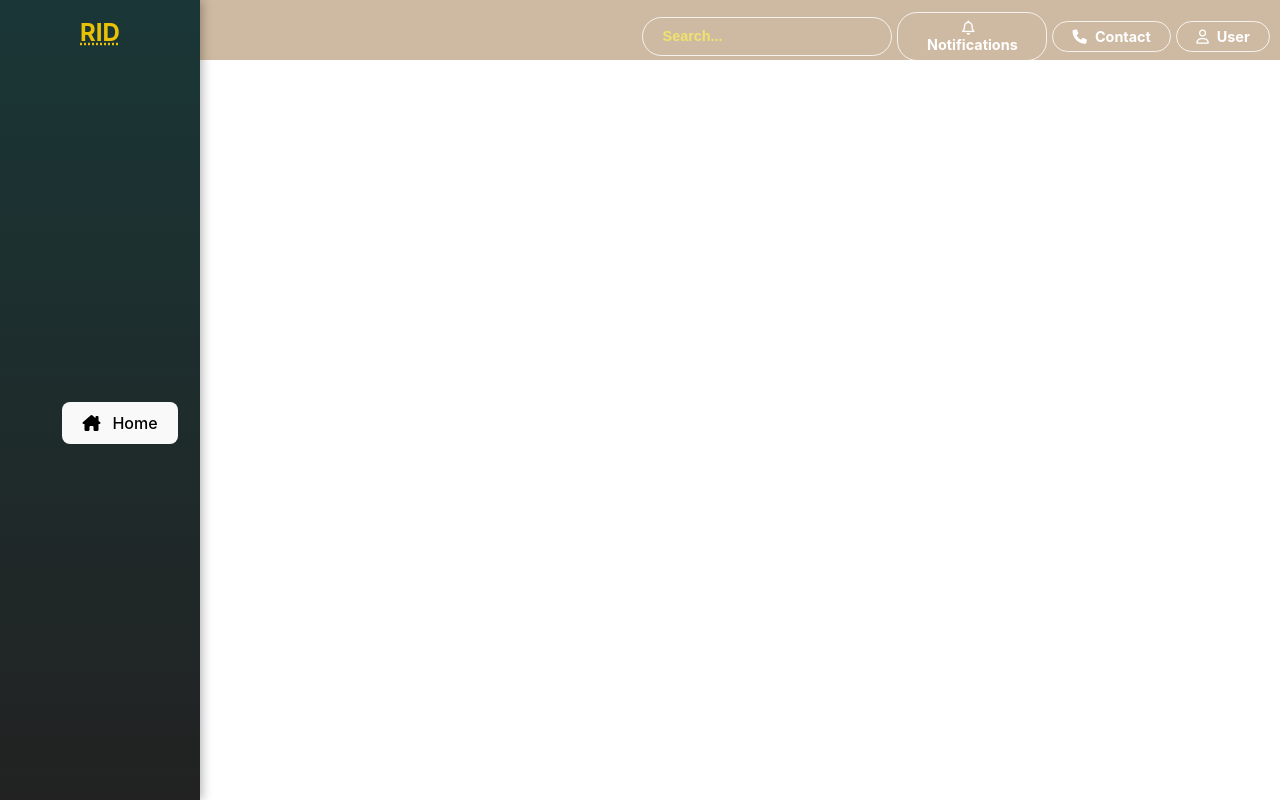
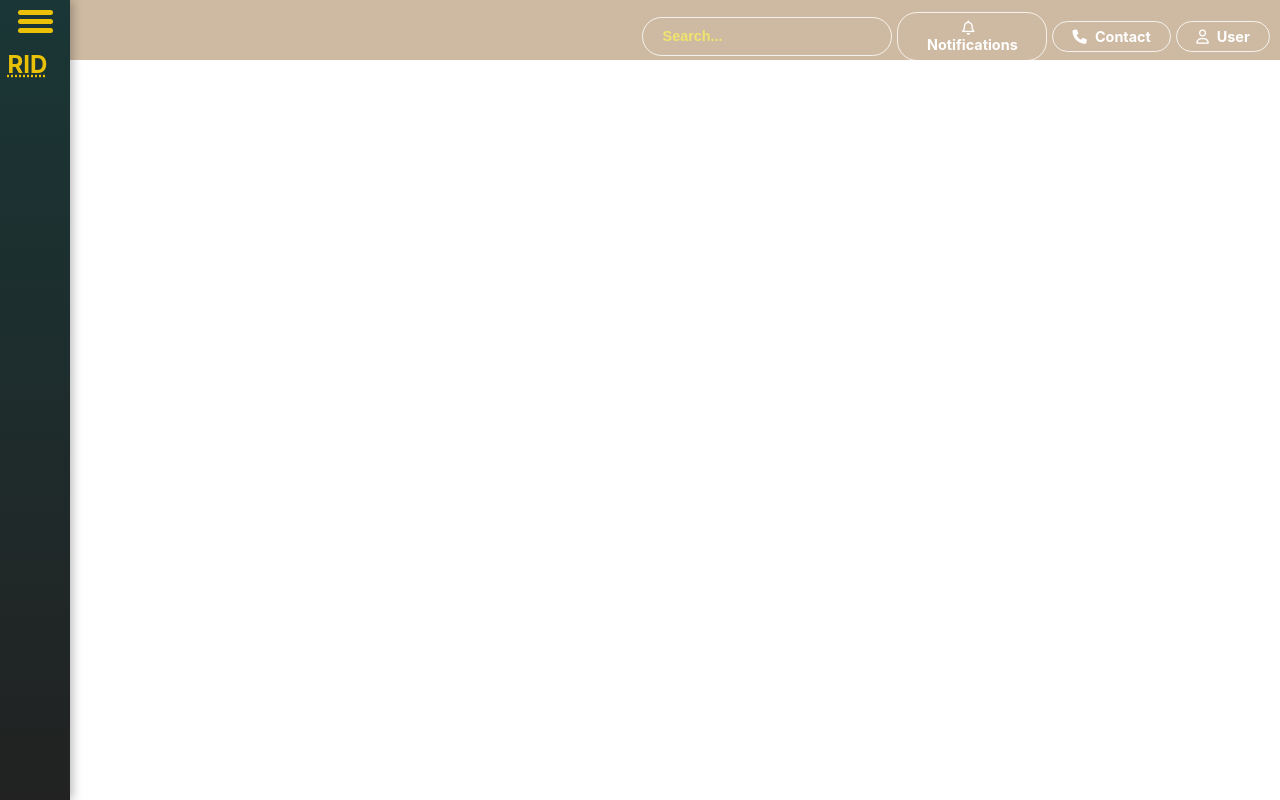
Before and after one commit to filodamos/ramarendezvous, a React (Vite) app: page / in a window 1280 px wide. Built offline with nearby package versions, Linux system fonts and the light colour scheme.

Commit message:
Making a custom  button for expanding the sidebar

```diff
--- a/src/components/SideBar/index.module.css
+++ b/src/components/SideBar/index.module.css
@@ -1,64 +1,73 @@
 .SideBar {
-  background: linear-gradient(
-    to bottom,
-    #1a3636,
-    #222222
-  ); /* Gradient background */
-
-  width: 60px; /* Default width when collapsed */
+  background: linear-gradient(to bottom, #1a3636, #222222); /* Gradient background */
+  width: 70px; /* Default width when collapsed */
   height: 100%; /* Full height */
   color: white;
   display: grid;
-  grid-template-rows: auto 1fr auto; /* Allows spacing with top, center, bottom areas */
-  justify-items: center;
+  grid-auto-flow: row; /* Items arranged in rows */
+  grid-auto-rows: max-content; /* Adjust rows based on content size */
+  justify-content: center; /* Align items to the center */
+  align-items: center;
   transition: width 0.3s ease, background-color 0.3s ease;
-  box-shadow: 2px 0 10px rgba(0, 0, 0, 0.3); /* Subtle shadow for depth */
+  box-shadow: 2px 0 10px rgba(0, 0, 0, 0.3); /* Shadow for depth */
   z-index: 10;
+
   .logo {
-    display: grid;
-    /* flex-direction: column; Ensures any vertical content stays vertically aligned */
-    align-items: center; /* Centers horizontally */
-    justify-content: center; /* Centers vertically */
     margin-top: 10px;
     width: 100%;
     height: 100%;
+
+    & a {
+      color: #f8cb04ef;
+      text-decoration: underline dotted;
+      font-size: 1.5rem;
+      font-weight: bold;
+    }
   }
 
-  .logo a {
-    color: #f8cb04ef;
-    text-decoration: underline dotted;
-    font-size: 1.5rem;
-    font-weight: bold;
-  }
-  .menu_item {
-    display: grid;
-    justify-items: center; /* Centers the icon horizontally */
-    align-items: center; /* Centers the icon vertically */
-    height: 100%; /* Ensures it uses the full height of the container */
-    width: 100%; /* Add this to match the width of the sidebar */
-    .menu_icon {
-      display: grid;
-      align-items: center; /* Centers vertically */
-      justify-items: center; /* Centers horizontally */
-      height: 100%;
-      width: 100%; /* Ensure it uses the full width of .menu_item */
+  .toggle_button {
+    gap: 10px;
+    cursor: pointer;
+    padding: 10px;
+    background:none;
+    border: none;
+
+    .container {
+      display: grid;           /* Grid for vertical bars */
+      grid-template-rows: repeat(3, 5px); /* Three rows, each 5px tall (the height of each bar) */
+      grid-gap: 4px;           /* Space between the bars */
+      height: 22px;            /* Total height */
+      width: 35px;             /* Hamburger width */
+      position: relative;
+
+      .bar1, .bar2, .bar3 {
+        width: 100%;
+        height: 5px;             /* Height of each individual bar */
+        background-color:#f8cb04ef; /* Visible white color */
+        border-radius: 5px;      /* Rounded edges for cleaner look */
+        transition: transform 0.4s ease, opacity 0.4s ease; /* Smooth transitions */
+
+      }
+
     }
-    .menu_button {
-      display: none;
+    .change .bar1 {
+      transform: translateY(7px) rotate(45deg); /* Rotate bar1 */
+    }
+
+    .change  .bar2 {
+      opacity: 0; /* Hide bar2 when the hamburger is toggled */
+    }
+
+    .change  .bar3 {
+      transform: translateY(-7px) rotate(-45deg); /* Rotate bar3 */
     }
   }
-  &:hover {
-    width: 200px; /* Sidebar width when open */
-    .menu_item {
-      .menu_icon {
-        display: none;
-      }
-      .menu_button {
-        display: inline-grid;
-        grid-template-columns: max-content 1fr;
-        gap: 0.75rem;
-        align-items: center;
-      }
-    }
+
+
+  &[data-sidebaropen= "true"]{
+    width: 200px;
+
   }
+
+
 }
--- a/src/components/SideBar/index.tsx
+++ b/src/components/SideBar/index.tsx
@@ -1,34 +1,49 @@
+import React, { useState } from 'react'
 import styles from './index.module.css'
 
-function handleButtonClick(msg: string) {
-  console.log(msg)
-}
-
-function MenuItem({ label, iconClass }: { label: string; iconClass: string }) {
+// MenuItem component
+function MenuItem({ label, iconClass }) {
   return (
     <div className={styles.menu_item}>
       <i className={`${styles.menu_icon} ${iconClass}`} />
-      <button
-        className={styles.menu_button}
-        onClick={() => handleButtonClick(`${label} Button`)}
-      >
-        <i className={iconClass} />
-        {label}
-      </button>
+      <span className={styles.menu_label}>{label}</span>
     </div>
   )
 }
 
+// SideBar component with hamburger button
 export function SideBar() {
+  const [sidebarOpen, setSidebarOpen] = useState<boolean>(false)
+
+  const toggleSidebar = () => {
+    setSidebarOpen(!sidebarOpen) // Toggle state for opening the sidebar
+  }
+
   return (
-    <div className={styles.SideBar}>
+    <div className={styles.SideBar} data-sidebaropen={sidebarOpen}>
+      <button onClick={toggleSidebar} className={styles.toggle_button}>
+        <div
+          className={`${styles.container} ${sidebarOpen ? styles.change : ''}`}
+        >
+          <div className={styles.bar1}></div>
+          <div className={styles.bar2}></div>
+          <div className={styles.bar3}></div>
+        </div>
+      </button>
       <div className={styles.logo}>
         <a href="/">RID</a>
       </div>
-      <ul className="nav-links">
-        {/* Provide the label and icon class */}
+      {sidebarOpen && (
+        <div className={styles.content}>
+          <ul className={styles.nav_links}>
             <MenuItem label="Home" iconClass="fa-solid fa-house-chimney" />
-        {/* Add more menu items here as needed */}
+          </ul>
+        </div>
+      )}
+    </div>
+  )
+}
+
 {
   // <div className="menu-item">
   //   <i className="fa-regular fa-clipboard"></i>
@@ -49,7 +64,3 @@ export function SideBar() {
   //   </button>
   //   </div>
 }
-      </ul>
-    </div>
-  )
-}
```
Lines whose indentation alone changed are shown as unchanged.
